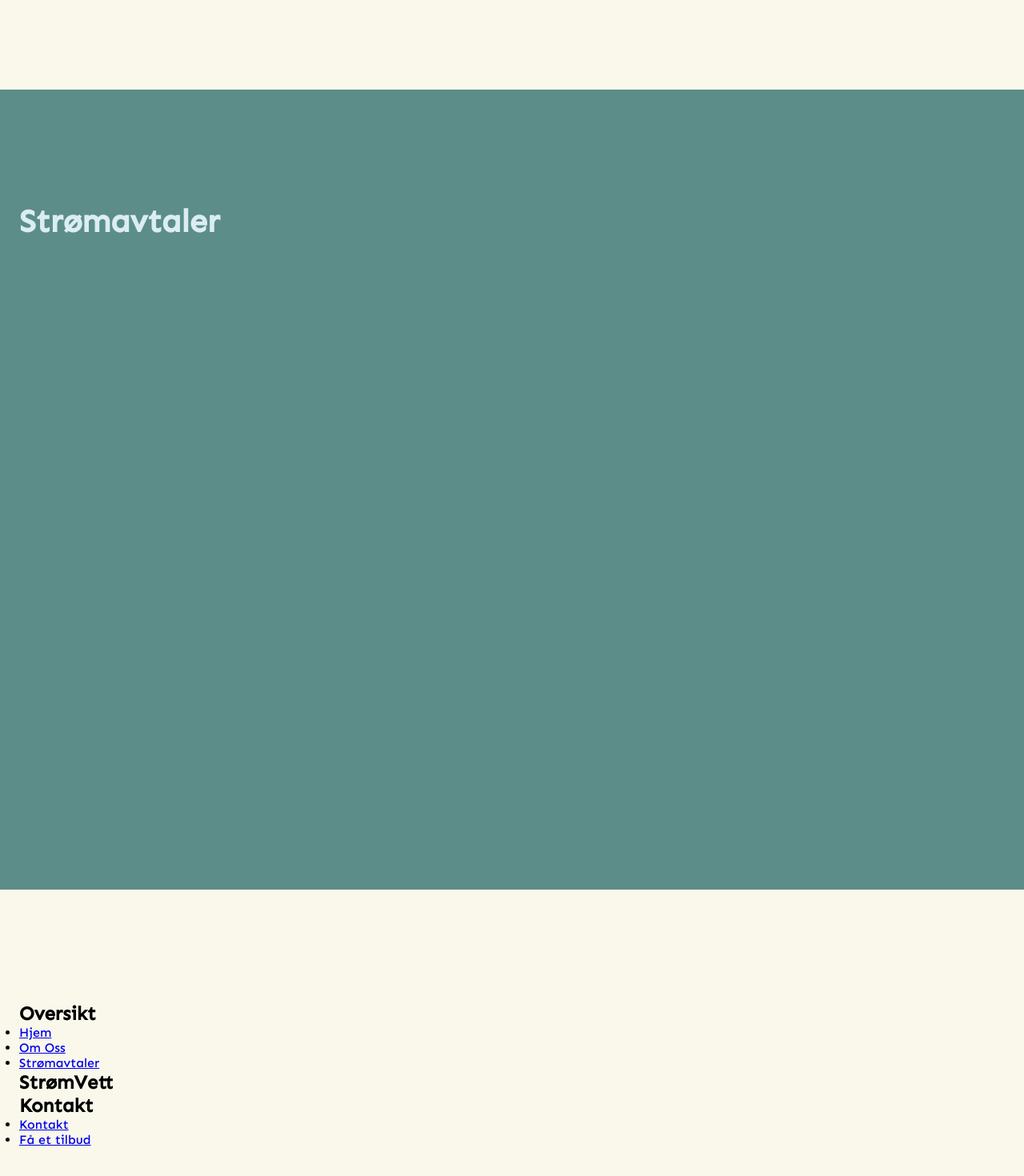
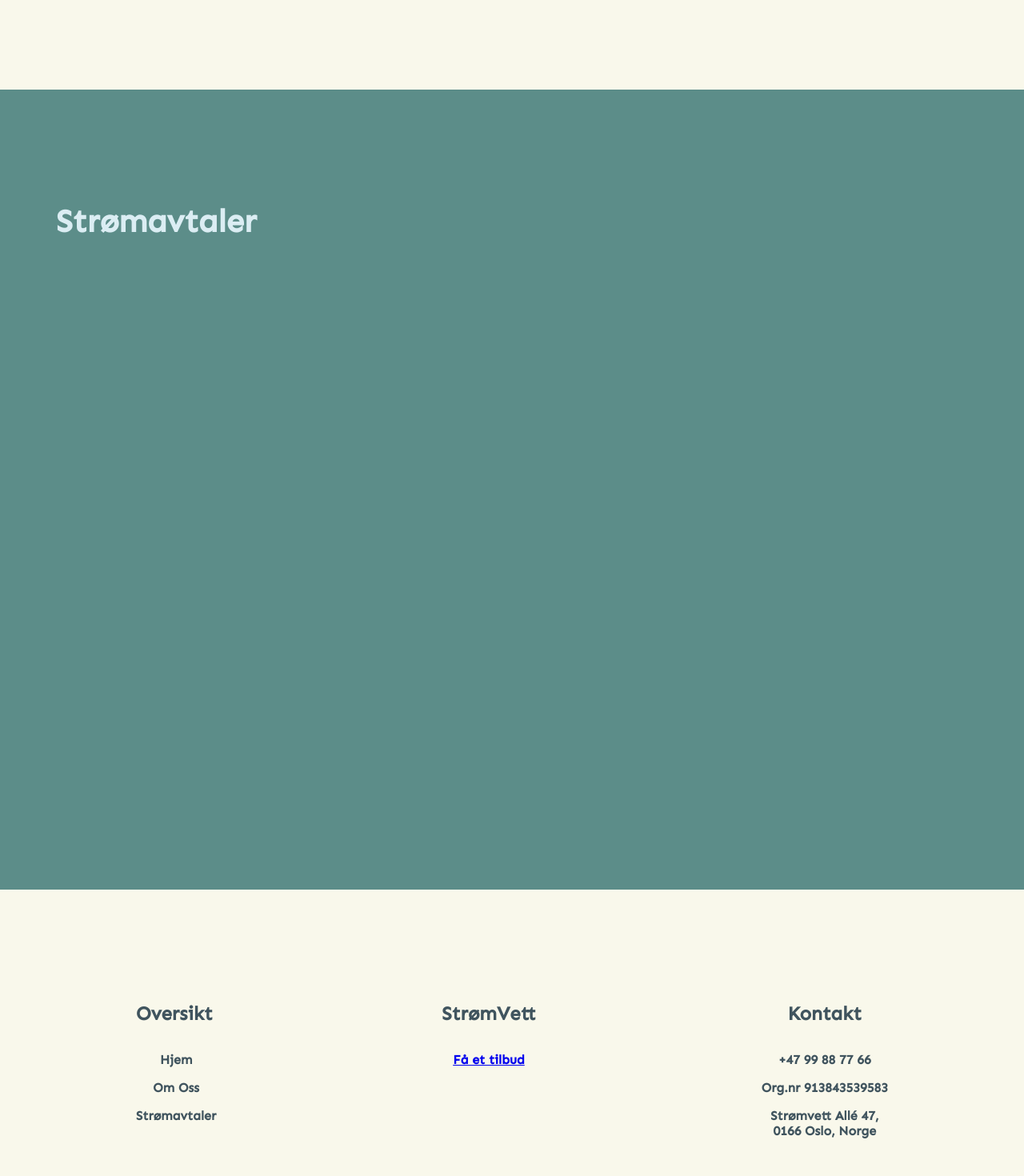
Before and after one commit to trymjor/StromVett, a React (Create React App) app: page / in a window 1280 px wide. Shown: the part 1722-3192 px from the top of the page at 80% size. Built offline with nearby package versions, Linux system fonts and the light colour scheme.

Commit message:
fixed footer with the right content, and quick fix on width for about and avtaler

```diff
--- a/src/components/about/about.css
+++ b/src/components/about/about.css
@@ -3,6 +3,13 @@
     overflow: hidden;
     background-color: var(--main);
     height: 1000px;
+}
+
+.about_container{
+    display: flex;
+    margin: auto;
+    height: 100%;
+    max-width: 1140px;
 }
 
 .about h1{
--- a/src/components/about/about.tsx
+++ b/src/components/about/about.tsx
@@ -5,7 +5,9 @@ const about = () => {
     return (
         <div>
             <div className="about" id="about">
-                <h1>Om StrømVett</h1>
+                <div className='about_container'>
+                    <h1>Om StrømVett</h1>
+                </div>
             </div>
         </div>
     )
--- a/src/components/avtaler/avtaler.css
+++ b/src/components/avtaler/avtaler.css
@@ -3,6 +3,13 @@
     overflow: hidden;
     background-color: var(--primary);
     height: 1000px;
+}
+
+.avtaler_container{
+    display: flex;
+    margin: auto;
+    height: 100%;
+    max-width: 1140px;
 }
 
 .avtaler h1{
--- a/src/components/avtaler/avtaler.tsx
+++ b/src/components/avtaler/avtaler.tsx
@@ -4,6 +4,7 @@ const avtaler = () => {
     return (
         <div>
             <div className="avtaler" id="avtaler">
+                <div className='avtaler_container'>
                     <div className='title_container'>
                         <h1>Strømavtaler</h1>
                     </div>
@@ -17,6 +18,7 @@ const avtaler = () => {
                     </div>
                 </div>
             </div>
+        </div>
     )
 };
 
--- a/src/components/footer/footer.css
+++ b/src/components/footer/footer.css
@@ -4,3 +4,37 @@
     background-color: var(--main);
     height: 400px;
 }
+
+.footer_container{
+    display: flex;
+    align-items: flex-start;
+    justify-content: space-between;
+    margin: auto;
+    height: 100%;
+    max-width: 940px;
+    text-align: center;
+  }
+
+  .footer_left_container{
+    display: flex;
+    flex-direction: column;
+    justify-content: center;
+    align-items: flex-start;
+}
+
+.footer_container h2{
+    font-size: var(--subtitle_size);
+    font-weight: 600;
+    margin-bottom: 34px;
+    color: var(--dark_primary);
+}
+
+.footer_container li{
+    list-style: none;
+    font-size: var(--text_size);
+    font-weight: 600;
+    margin-bottom: 16px;
+    color: var(--dark_primary);
+    text-decoration: none;
+    cursor: pointer;
+}
--- a/src/components/footer/footer.tsx
+++ b/src/components/footer/footer.tsx
@@ -1,4 +1,6 @@
 import './footer.css';
+// @ts-ignore
+import { Link } from 'react-scroll';
 
 const footer = () => {
     return (
@@ -7,19 +9,35 @@ const footer = () => {
                 <div className='footer_left_container'>
                     <h2>Oversikt</h2>
                     <ul>
-                        <li><a href="#hero">Hjem</a></li>
-                        <li><a href="#about">Om Oss</a></li>
-                        <li><a href="#avtaler">Strømavtaler</a></li>
+                        <li>
+                            <Link to="hero" spy={true} smooth={true} offset={0} duration={500}>
+                                Hjem
+                            </Link>
+                        </li>
+                        <li>
+                            <Link to="about" spy={true} smooth={true} duration={500}>
+                                Om Oss
+                            </Link>
+                        </li>
+                        <li>
+                            <Link to="avtaler" spy={true} smooth={true}duration={500}>
+                                Strømavtaler
+                            </Link>
+                        </li>
                     </ul>
                 </div>
                 <div className='footer_center_container'>
                     <h2>StrømVett</h2>
+                    <ul>
+                        <li><a href="#footer">Få et tilbud</a></li>
+                    </ul>
                 </div>
                 <div className='footer_right_container'>
                     <h2>Kontakt</h2>
                     <ul>
-                        <li><a href="#footer">Kontakt</a></li>
-                        <li><a href="#footer">Få et tilbud</a></li>
+                        <li><p>+47 99 88 77 66</p></li>
+                        <li><p>Org.nr 913843539583</p></li>
+                        <li><p>Strømvett Allé 47, <br/> 0166 Oslo, Norge </p></li>
                     </ul>
                 </div>
             </div>
```
Lines whose indentation alone changed are shown as unchanged.
